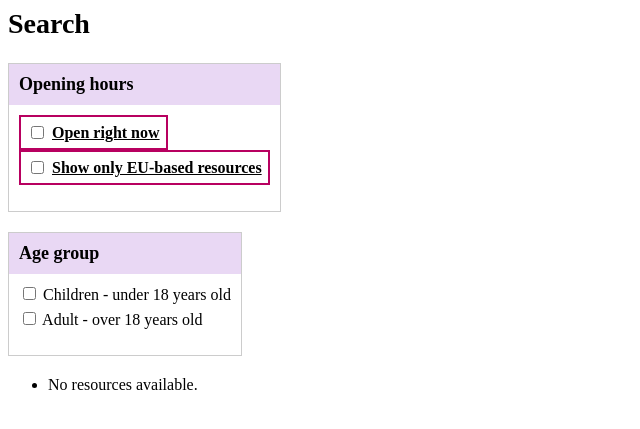
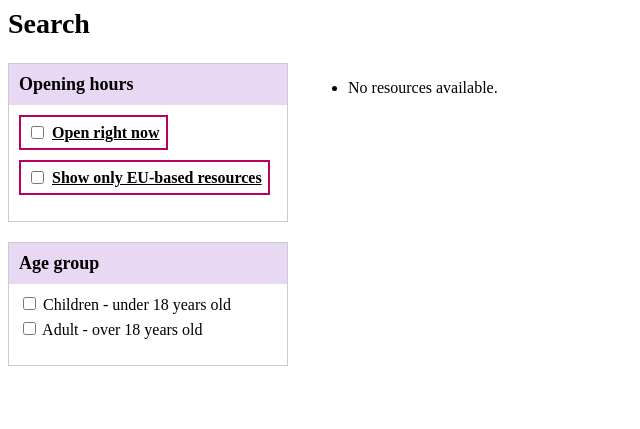
Before and after one commit to noQ-sweden/noq_backend_python, a Django app: page /resources/ in a window 1280 px wide. Shown: the top 429 px of the page, without its empty margins (0-640 px from the left). Run offline with Django 4.2, Linux system fonts and the light colour scheme; data that the repository does not hold is empty.

```diff
--- a/noq_django/backend/templates/resource_list.html
+++ b/noq_django/backend/templates/resource_list.html
@@ -7,12 +7,17 @@
 
 <h2 style="font-weight: bold; font-size: 28px;">Search</h2>
 
-<div style="border: 1px solid #ccc; width: fit-content; margin-bottom: 20px;">
+<!-- Flex container for layout -->
+<div style="display: flex; justify-content: space-between; align-items: flex-start; gap: 40px;">
+
+    <!-- Right Column: Filters -->
+    <div style="min-width: 280px;">
+
+        <!-- Opening Hours Filter -->
+        <div style="border: 1px solid #ccc; margin-bottom: 20px;">
             <div style="background-color: #e9d8f4; padding: 10px; display: flex; justify-content: space-between; align-items: center;">
                 <span style="font-weight: bold; font-size: 18px;">Opening hours</span>
-          <!-- close button placeholder -->
             </div>
-
             <div style="padding: 10px;">
                 <form method="get" id="open-now-form">
                     <label style="display: flex; align-items: center; gap: 5px; font-weight: bold; font-size: 16px; border: 2px solid #b80060; padding: 6px; width: fit-content;">
@@ -20,18 +25,17 @@
                         <span style="text-decoration: underline;">Open right now</span>
                     </label>
 
-
-            <label style="display: flex; align-items: center; gap: 5px; font-weight: bold; font-size: 16px; border: 2px solid #b80060; padding: 6px; width: fit-content;">
+                    <label style="display: flex; align-items: center; gap: 5px; font-weight: bold; font-size: 16px; border: 2px solid #b80060; padding: 6px; width: fit-content; margin-top: 10px;">
                         <input type="checkbox" name="eu_citizen" {% if eu_citizen %}checked{% endif %} onchange="this.form.submit()">
-
                         <span style="text-decoration: underline;">Show only EU-based resources</span>
                     </label>
-
                 </form>
             </div>
         </div>
-<div style="border: 1px solid #ccc; width: fit-content; margin-bottom: 20px;">
-    <div style="background-color: #e9d8f4; padding: 10px; display: flex; justify-content: space-between; align-items: center;">
+
+        <!-- Age Group Filter -->
+        <div style="border: 1px solid #ccc; margin-bottom: 20px;">
+            <div style="background-color: #e9d8f4; padding: 10px;">
                 <span style="font-weight: bold; font-size: 18px;">Age group</span>
             </div>
             <div style="padding: 10px;">
@@ -52,9 +56,13 @@
             </div>
         </div>
 
-<ul>
+    </div>
+
+    <!-- Left Column: Resource List -->
+    <div style="flex: 1;">
+        <ul style="list-style-type: disc; padding-left: 20px;">
             {% for resource in resources %}
-    <li>
+                <li style="margin-bottom: 20px;">
                     <strong>{{ resource.name }}</strong><br>
                     🕒 {{ resource.opening_time|time:"H:i" }} - {{ resource.closing_time|time:"H:i" }}<br>
                     📍 <strong>Address:</strong> {{ resource.address }}<br>
@@ -69,3 +77,6 @@
                 <li>No resources available.</li>
             {% endfor %}
         </ul>
+    </div>
+
+</div>
```
Lines whose indentation alone changed are shown as unchanged.
